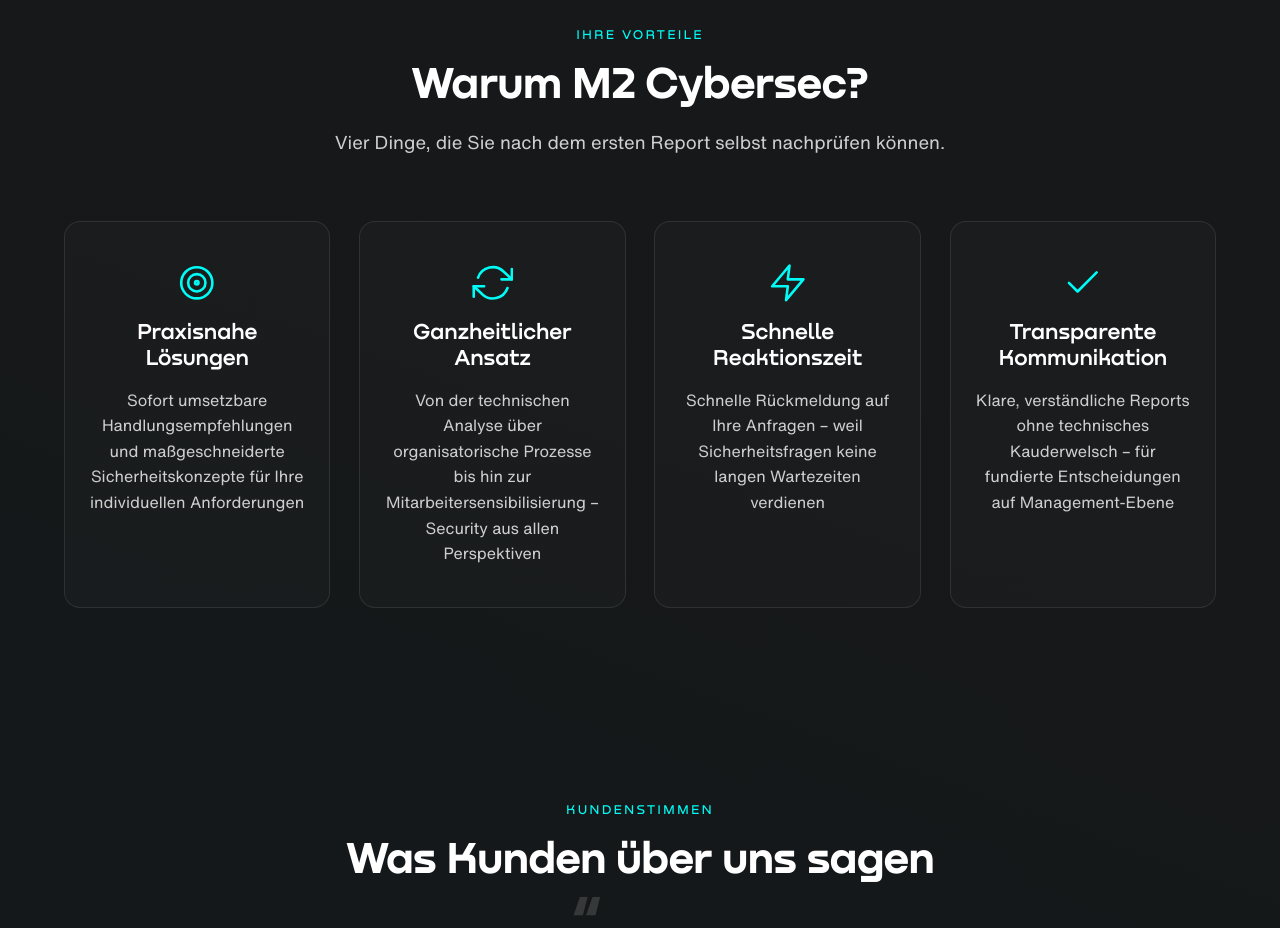
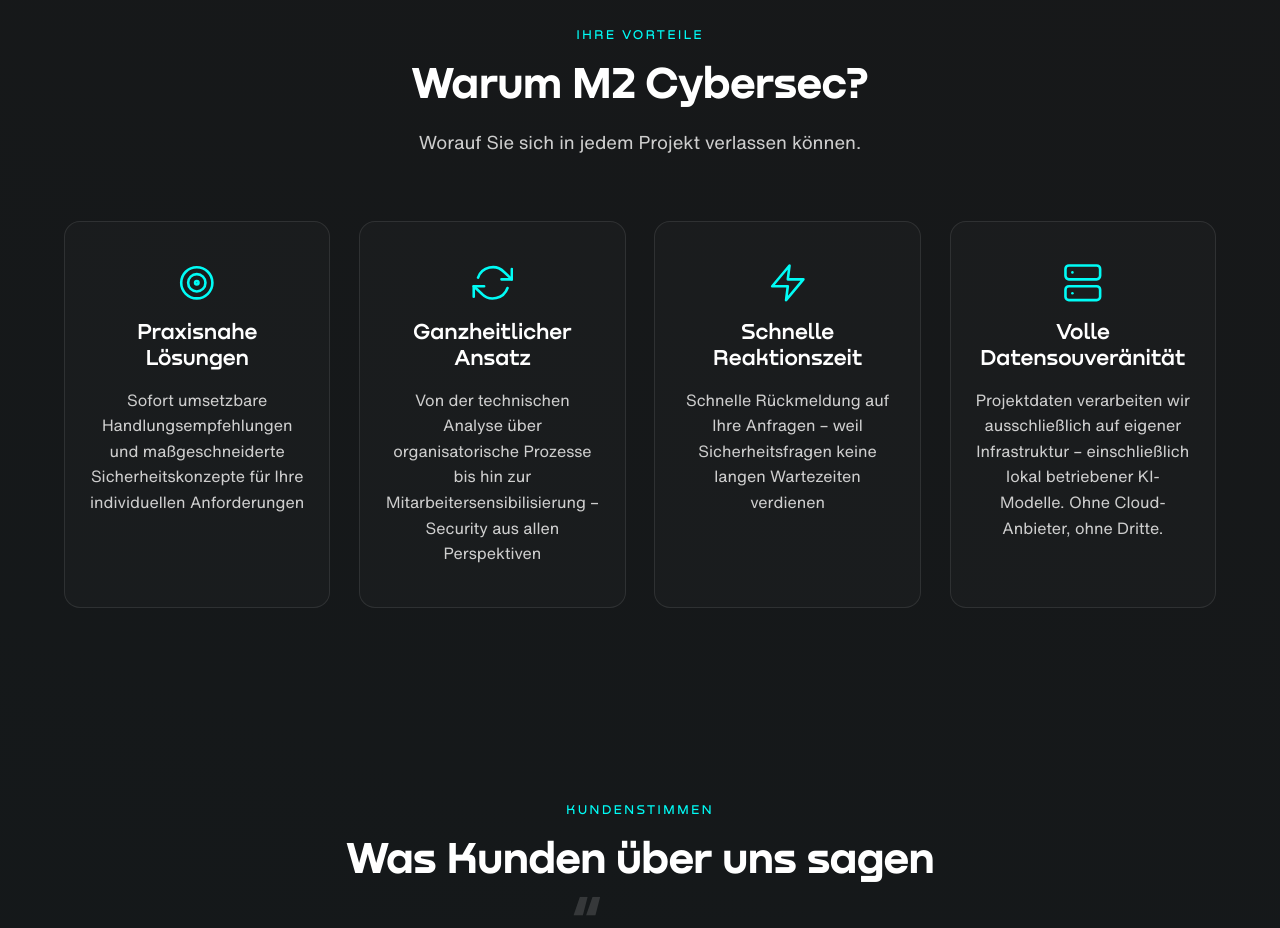
Before and after one commit to M2-Cybersec/M2-Cybersec.github.io, a plain HTML site: page index.html in a window 1280 px wide. Shown: the part 1200-2128 px from the top of the page. Drawn offline with Linux system fonts and the light colour scheme.

Commit message:
Homepage: Kachel „Volle Datensouveränität“ statt „Transparente Kommunikation“, neuer Untertitel in „Warum M2 Cybersec?“
Co-Authored-By: Claude Opus 5.5 <noreply@anthropic.com>

```diff
--- a/index.html
+++ b/index.html
@@ -1720,7 +1720,7 @@
         <section id="features" class="section">
             <span class="eyebrow eyebrow-center">Ihre Vorteile</span>
             <h2 class="section-title">Warum M2 Cybersec?</h2>
-            <p class="section-subtitle">Vier Dinge, die Sie nach dem ersten Report selbst nachprüfen können.</p>
+            <p class="section-subtitle">Worauf Sie sich in jedem Projekt verlassen können.</p>
             <div class="features-grid">
                 <article class="feature-item">
                     <div class="feature-icon"><svg class="icon" viewBox="0 0 24 24" fill="none" stroke="currentColor" stroke-width="1.5" stroke-linecap="round" stroke-linejoin="round" aria-hidden="true"><circle cx="12" cy="12" r="9"/><circle cx="12" cy="12" r="5"/><circle cx="12" cy="12" r="1"/></svg></div>
@@ -1741,10 +1741,10 @@
                         verdienen</p>
                 </article>
                 <article class="feature-item">
-                    <div class="feature-icon"><svg class="icon" viewBox="0 0 24 24" fill="none" stroke="currentColor" stroke-width="1.5" stroke-linecap="round" stroke-linejoin="round" aria-hidden="true"><polyline points="20 6 9 17 4 12"/></svg></div>
-                    <h3>Transparente Kommunikation</h3>
-                    <p>Klare, verständliche Reports ohne technisches Kauderwelsch – für fundierte Entscheidungen auf
-                        Management-Ebene</p>
+                    <div class="feature-icon"><svg class="icon" viewBox="0 0 24 24" fill="none" stroke="currentColor" stroke-width="1.5" stroke-linecap="round" stroke-linejoin="round" aria-hidden="true"><rect x="2" y="2" width="20" height="8" rx="2" ry="2"/><rect x="2" y="14" width="20" height="8" rx="2" ry="2"/><line x1="6" y1="6" x2="6.01" y2="6"/><line x1="6" y1="18" x2="6.01" y2="18"/></svg></div>
+                    <h3>Volle Datensouveränität</h3>
+                    <p>Projektdaten verarbeiten wir ausschließlich auf eigener Infrastruktur – einschließlich lokal
+                        betriebener KI-Modelle. Ohne Cloud-Anbieter, ohne Dritte.</p>
                 </article>
             </div>
 
```
